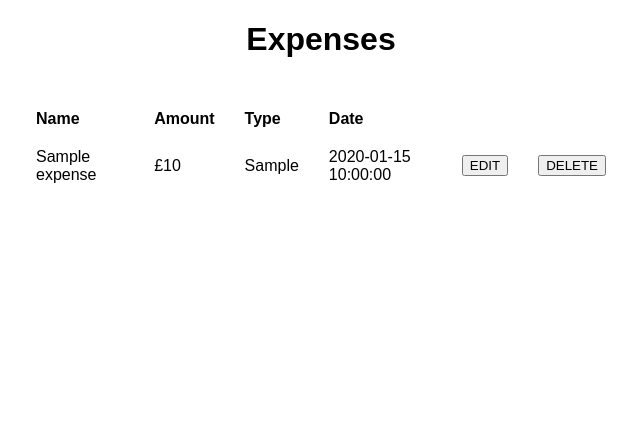
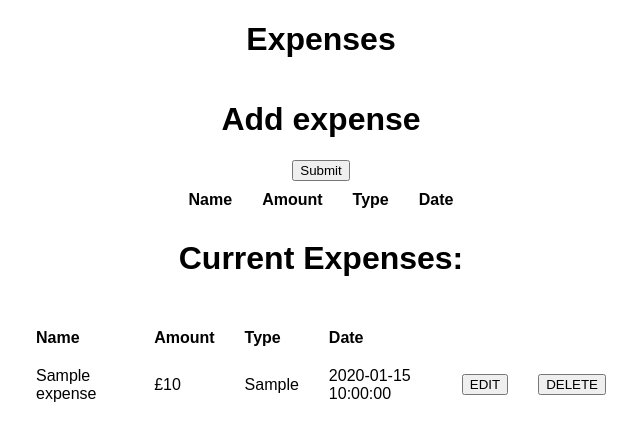
Before and after one commit to Cyber-binaryWu/expenses_website, a Flask app: template templates/expenses.html in a window 1280 px wide. Shown: the top 441 px of the page, without its empty margins (319-959 px from the left). Run offline with Flask 3, Linux system fonts and the light colour scheme; the template is opened without the code that fills it: most values are stand-ins (such as "Sample title", 1, 10 or a date in 2020); lists and menus that the app fills with data are empty.

```diff
--- a/app.py
+++ b/app.py
@@ -1,5 +1,5 @@
-from flask import Flask, render_template
-from database_functions import show_expenses
+from flask import Flask, render_template, redirect, url_for
+from database_functions import show_expenses, remove_expense
 
 app = Flask(__name__)
 
@@ -15,5 +15,17 @@ def expenses():
         print(row)
     return render_template('expenses.html', expenses=all_expenses)
 
+# NEW ROUTE: Handles the delete action from the HTML form
+@app.route("/delete-expense/<int:id>", methods=["POST"])
+def delete_expense(id):
+    remove_expense(id) # This runs your existing SQLite delete code
+    return redirect(url_for('expenses')) # Reloads the page to show it is gone
+
+@app.route("/add-expense", methods=["POST"])
+def delete_expense(id):
+    remove_expense(id) # This runs your existing SQLite delete code
+    return redirect(url_for('expenses')) # Reloads the page to show it is gone
+
+
 if __name__ == "__main__":
     app.run(debug=True)
--- a/templates/expenses.html
+++ b/templates/expenses.html
@@ -10,6 +10,16 @@
 <body>
     <h1>Expenses</h1>
 
+        <h1>Add expense</h1>
+        <div class="add_expense_container">
+            <table>
+                <tr>
+                    <th>Name</th><th>Amount</th><th>Type</th><th>Date</th><button>Submit</button>
+                </tr>
+            </table>
+        </div>
+
+        <h1>Current Expenses:</h1>
         <div class="expense-container">
             <!-- Access your data by column names instead of [0] -->
              <table>
@@ -23,7 +33,11 @@
                         <td>{{ expense['expense_payment_type'] }}</td>
                         <td>{{ expense['expense_date'] }}</td>
                         <td><button>EDIT</button></td>
-                        <td><BUTton>DELETE</BUTton></td>
+                        <td>  <!-- This form securely sends the specific row ID to Flask -->
+                            <form action="{{ url_for('delete_expense', id=expense['expense_id']) }}" method="POST" style="display:inline;">
+                                <button type="submit" onclick="return confirm('Are you sure you want to delete this expense?');">DELETE</button>
+                            </form>
+                        </td>
                     </tr>
                     {% endfor %}
                 </table>
```
Also changed, not shown: 1 other file.
